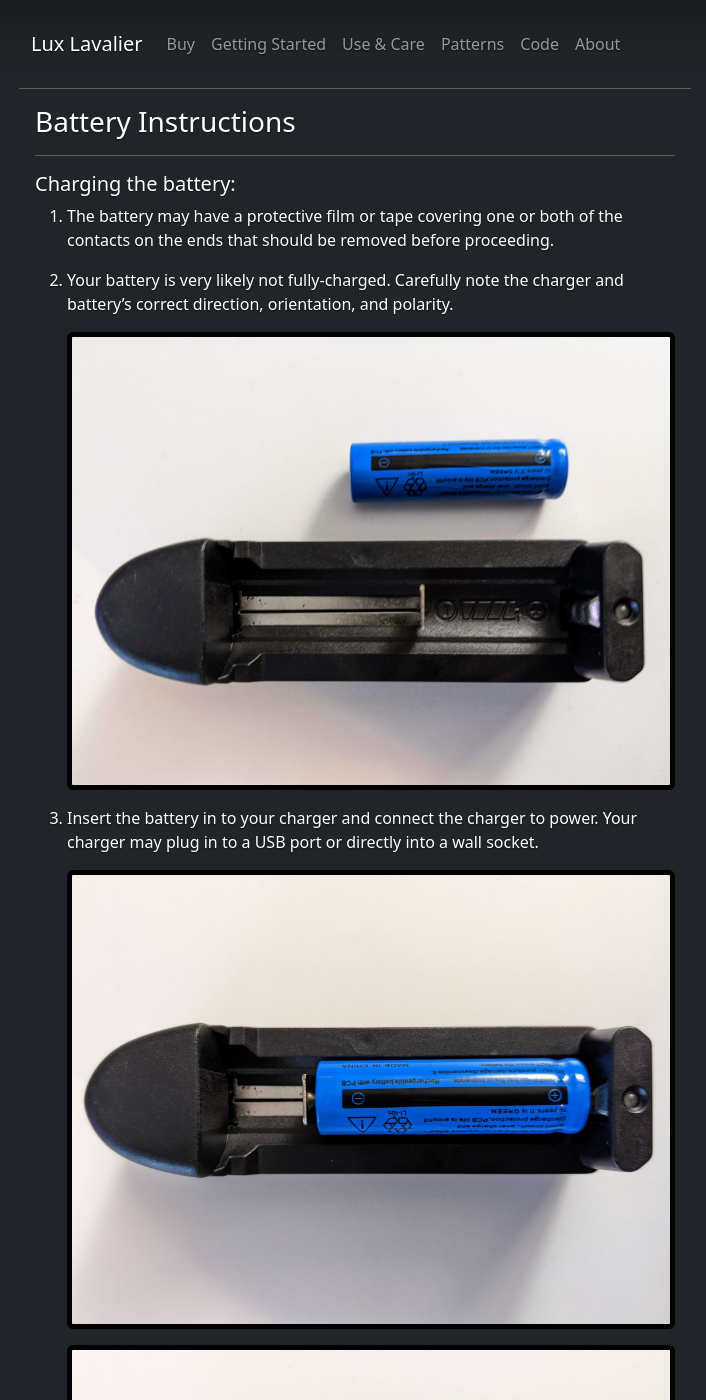
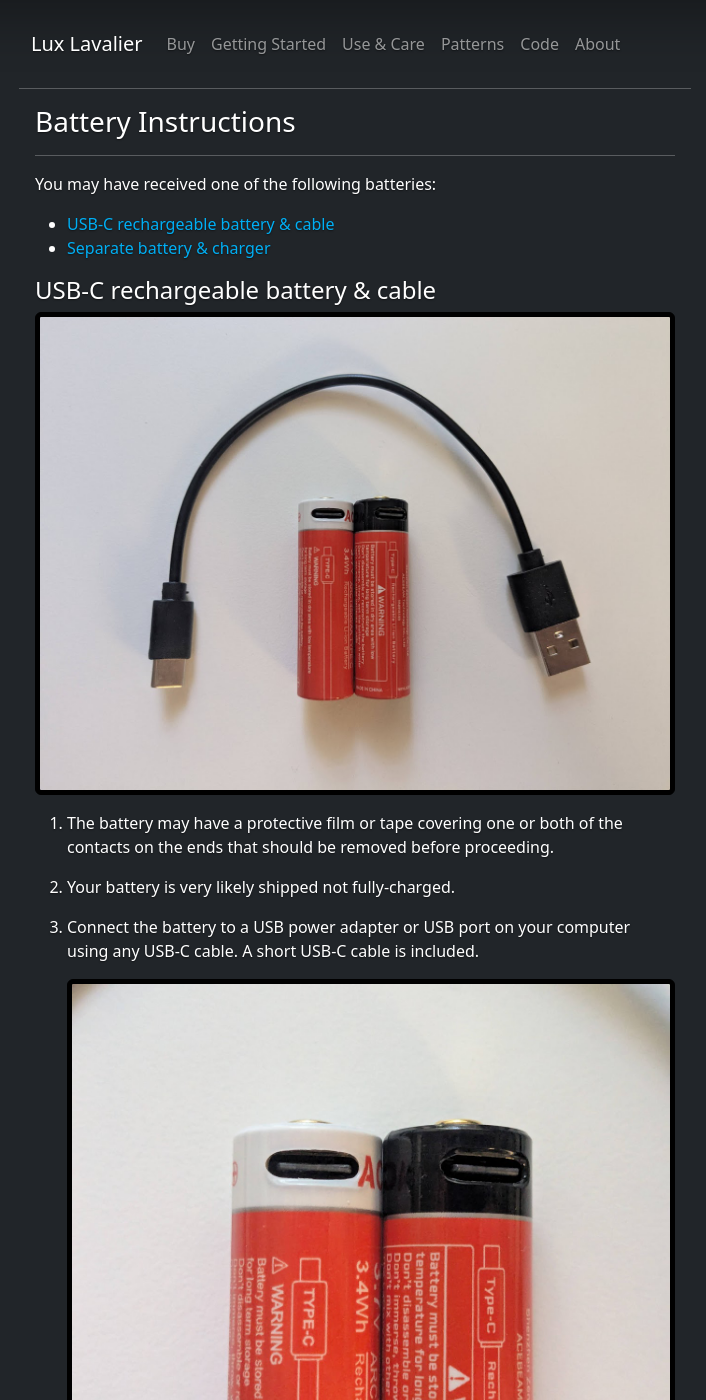
Before and after one commit to LuxLavalier/LuxLavalier.github.io, a Jekyll site: the page built from setup/battery.md, in a window 1280 px wide and 1400 px high. Shown: the whole window, without its empty margins (285-991 px from the left). Built offline with Jekyll 4.4.1, drawn with Linux system fonts in a browser that asks for light colours; some of the changed text lies outside the part shown.

Commit message:
Add USB-C battery instructions.

```diff
--- a/setup/battery.md
+++ b/setup/battery.md
@@ -2,13 +2,40 @@
 layout: page
 title: Battery Instructions
 ---
+
+You may have received one of the following batteries:
+
+- [USB-C rechargeable battery & cable](#usb-c-rechargeable-battery--cable)
+- [Separate battery & charger](#separate-battery--charger)
+
+#### USB-C rechargeable battery & cable
+
+<img src="/assets/img/setup/battery-usbc-1.jpg" class="img-thumbnail" />
+
+1. The battery may have a protective film or tape covering one or both of the contacts on the ends
+   that should be removed before proceeding.
+
+1. Your battery is very likely shipped not fully-charged.
+
+1. Connect the battery to a USB power adapter or USB port on your computer using any USB-C cable.
+   A short USB-C cable is included.
+
+   <img src="/assets/img/setup/battery-usbc-2.jpg" class="img-thumbnail" />
+
+1. Wait until your battery is fully-charged. The light on the end is red while charging, and green when fully charged.
+
+   <img src="/assets/img/setup/battery-usbc-3.jpg" class="img-thumbnail" />
+
+   <img src="/assets/img/setup/battery-usbc-4.jpg" class="img-thumbnail" />
+
+#### Separate battery & charger
 
 ##### Charging the battery:
 
 1. The battery may have a protective film or tape covering one or both of the contacts on the ends
    that should be removed before proceeding.
 
-1. Your battery is very likely not fully-charged.
+1. Your battery is very likely shipped not fully-charged.
    Carefully note the charger and battery's correct direction, orientation, and polarity.
 
    <img src="/assets/img/setup/battery-1.jpg" class="img-thumbnail" />
```
Also changed, not shown: assets/img/setup/battery-usbc-1.jpg (added), assets/img/setup/battery-usbc-2.jpg (added), assets/img/setup/battery-usbc-3.jpg (added), assets/img/setup/battery-usbc-4.jpg (added).
